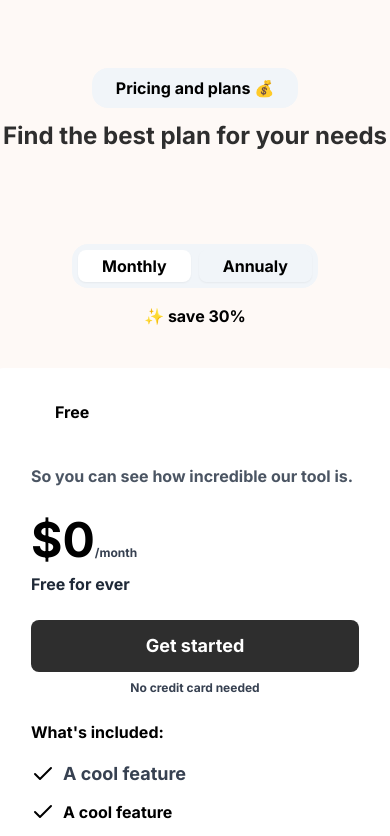
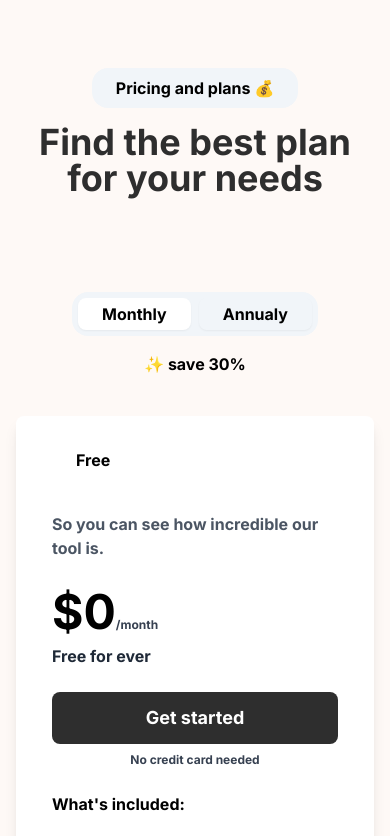
Before and after one commit to maheshpatil132/task, a React (Create React App) app: page / in a window 390 px wide. Shown: the part 8520-9356 px from the top of the page. Built offline with nearby package versions, Linux system fonts and the light colour scheme.

Commit message:
correction

```diff
--- a/src/Components/Faqs/Faq.js
+++ b/src/Components/Faqs/Faq.js
@@ -12,7 +12,7 @@ const Faq = () => {
 
                 <div className='flex flex-col gap-4 justify-center items-center'>
                     <div className=' text-[#2E2E2E] mb-4  text-center font-bold  leading-none '>
-                        <h1 className='text-6xl'>
+                        <h1 className='lg:text-6xl text-4xl'>
                             Frequently asked questions
                         </h1>
                     </div>
--- a/src/Components/Faqs/Querie.js
+++ b/src/Components/Faqs/Querie.js
@@ -7,7 +7,7 @@ const Querie = () => {
   return (
     <div onClick={()=>setShow(!show)} className='my-8 w-full gap-2 mx-auto bg-slate-100 rounded-xl shadow-sm py-4 px-8 flex flex-col'>
                 <div  className=' font-semibold items-center flex justify-between'>
-                    <h1 className=' text-xl font-semibold text-[#2D2D2D]'>Can I cancel my subscrition?</h1>
+                    <h1 className=' text-lg lg:text-xl font-semibold text-[#2D2D2D]'>Can I cancel my subscrition?</h1>
                     <IconButton>{!show ?  <Plus color="#2D2D2D" /> :<Minus/>}</IconButton>
                 </div>
                 {
--- a/src/Components/home/Prices/Pricing.js
+++ b/src/Components/home/Prices/Pricing.js
@@ -45,14 +45,14 @@ const Pricing = () => {
     return (
         <section className=' min-h-screen my-12'>
 
-            <div className='mx-auto w-[400px] flex items-center flex-col justify-center my-20'>
+            <div className='mx-auto lg:w-[400px] flex items-center flex-col justify-center my-20'>
 
                 <div className=' mb-4 py-2 px-6 rounded-2xl w-fit mx-auto bg-slate-100'>
                     <h1 className=' font-semibold'>Pricing and plans 💰</h1>
                 </div>
 
                 <div className='flex flex-col gap-4 justify-center items-center'>
-                    <div className='lg:w-[700px]  text-[#2E2E2E] lg:text-[60px] text-2xl mb-4 text-center font-bold  leading-none'>
+                    <div className='lg:w-[700px]  text-[#2E2E2E] lg:text-[60px] text-4xl mb-4 text-center font-bold  leading-none'>
                         <h1 >
                             Find the best plan for your needs
                         </h1>
@@ -77,7 +77,7 @@ const Pricing = () => {
             </div>
 
 
-            <div className=' flex flex-col lg:flex-row gap-8'>
+            <div className=' grid grid-cols-1 lg:grid-cols-3 gap-8'>
                 {data.map((elem, index) => {
                     return (
                         <PriceCard data={elem} />
```
